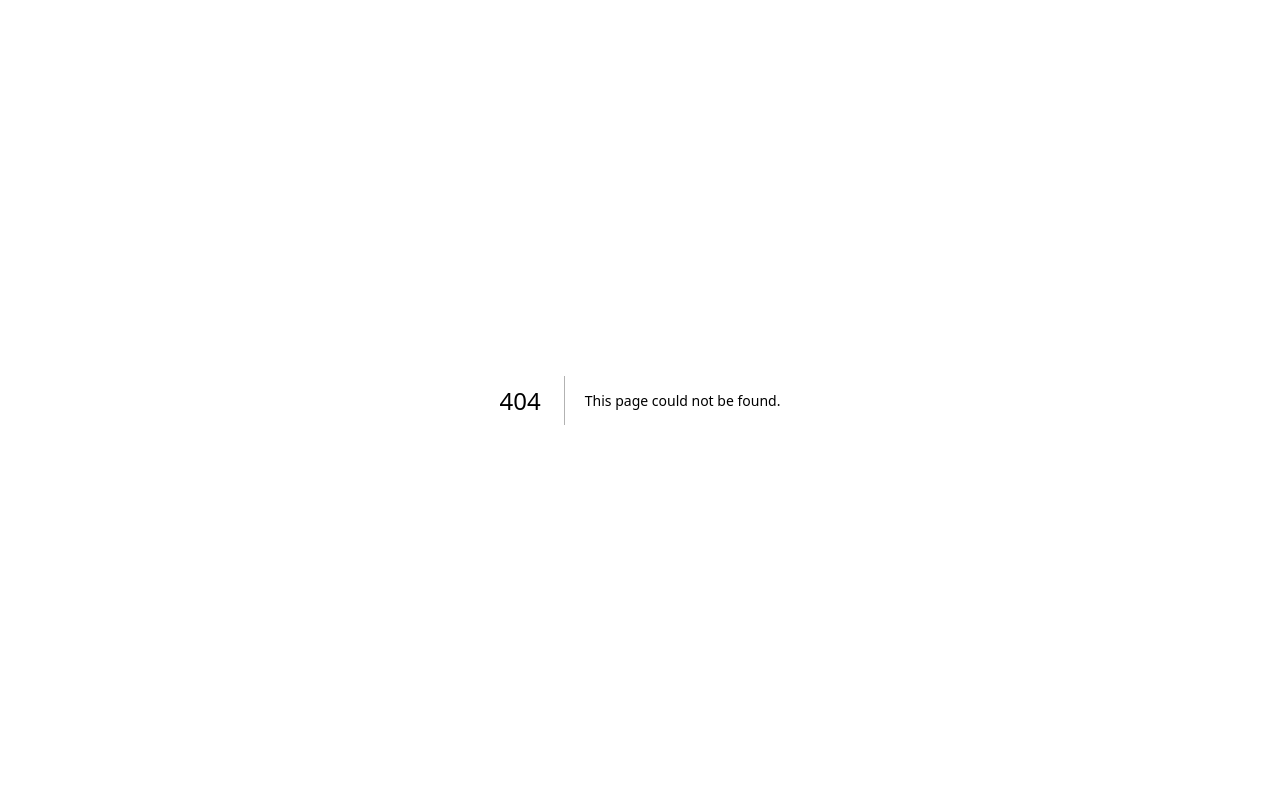
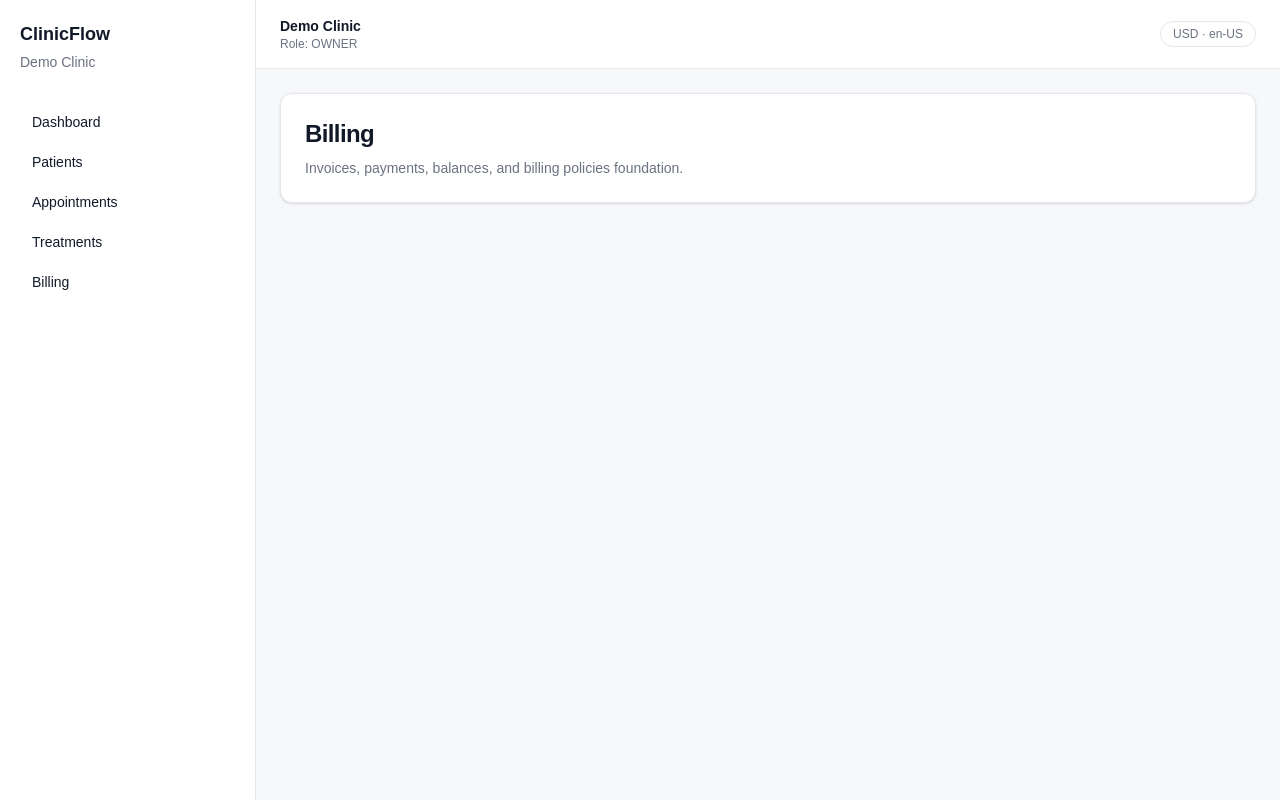
Before and after one commit to mhrhpr/clinic_flow, a Next.js app: page /invoices in a window 1280 px wide. Before the commit this address had no page. Built offline with nearby package versions, Linux system fonts and the light colour scheme.

Commit message:
feat: add billing module route

```diff
--- /dev/null
+++ b/src/app/(dashboard)/invoices/page.tsx
@@ -0,0 +1,8 @@
+export default function InvoicesPage() {
+  return (
+    <section className="rounded-[var(--radius)] border border-[var(--border)] bg-[var(--surface)] p-6 shadow-sm">
+      <h1 className="text-2xl font-bold tracking-tight">Billing</h1>
+      <p className="mt-2 text-sm text-[var(--muted)]">Invoices, payments, balances, and billing policies foundation.</p>
+    </section>
+  );
+}
```
